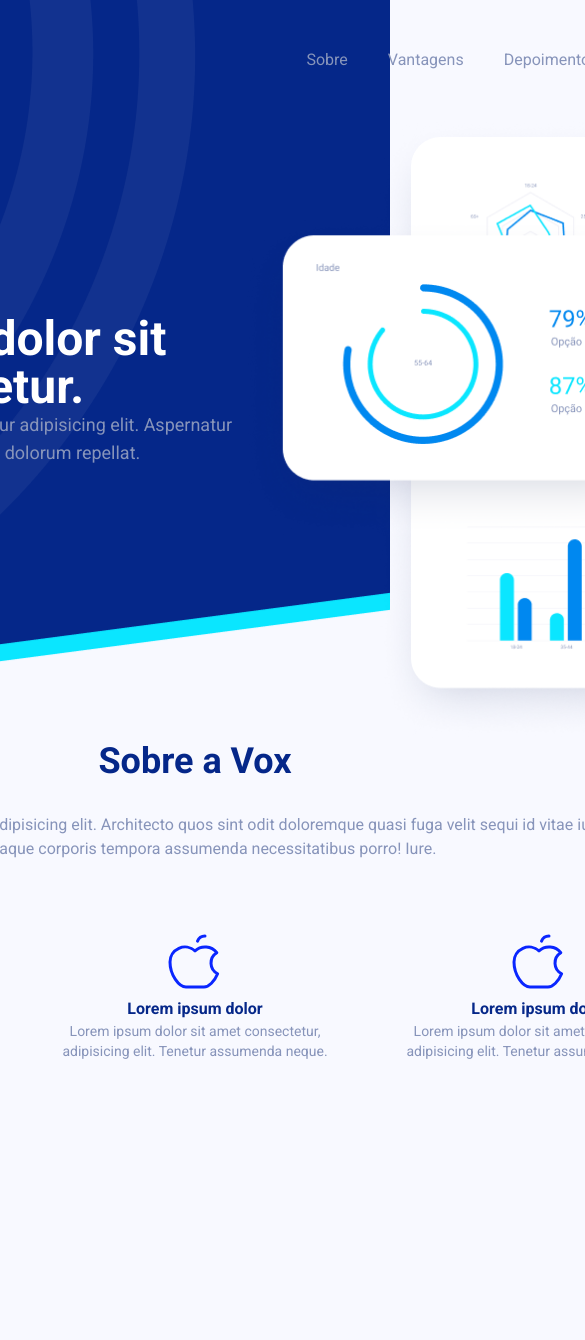
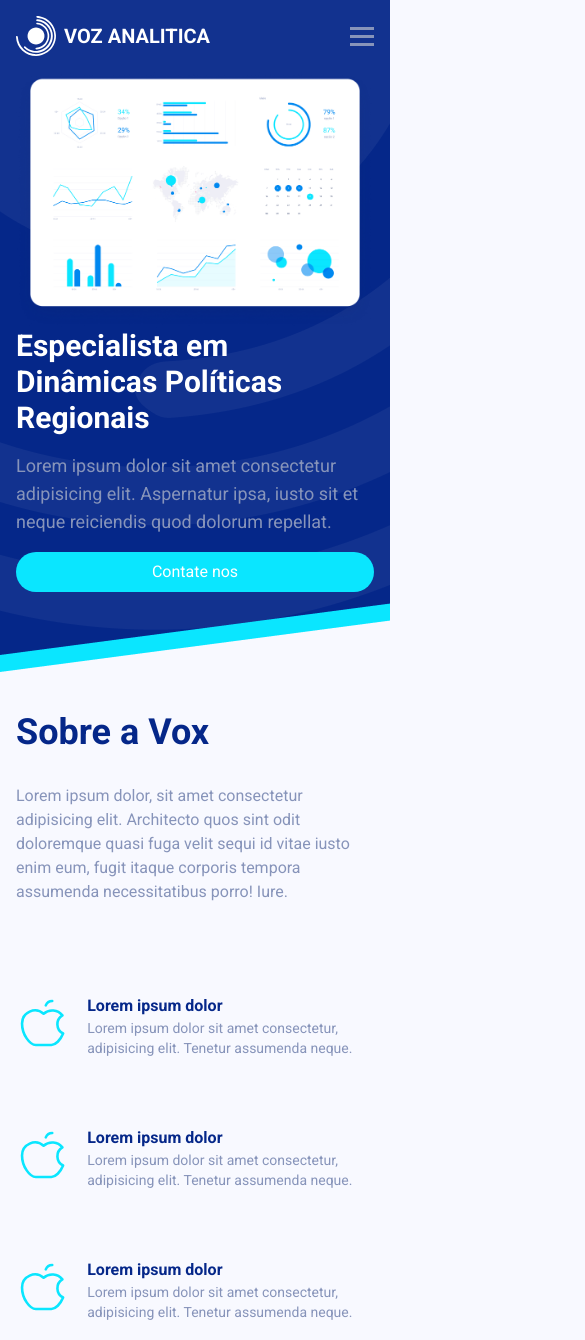
Before and after one commit to DevSolto/Vox-Analitica, a React (Vite) app: page / in a window 390 px wide. Shown: the top 1340 px of the page, 585 px wide, since content can reach past the window. Before the commit the page ends 1061 px from the top, so only its background shows below. Built offline with nearby package versions, Linux system fonts and the light colour scheme.

Commit message:
Adicionando um pouco de responsividade

```diff
--- a/src/components/about/Qualities.tsx
+++ b/src/components/about/Qualities.tsx
@@ -2,30 +2,42 @@ import { AppleLogo } from "phosphor-react";
 
 export function Qualities() {
   return (
-    <div className="w-container flex gap-8 justify-between text-center mt-10">
-      <div className="flex flex-col items-center justify-center">
-        <AppleLogo size={64} color="#0a26ff" weight="light" />
-        <h3 className="text-primary text-base font-bold">Lorem ipsum dolor</h3>
-        <p className="text-secondary text-sm">
-          Lorem ipsum dolor sit amet consectetur, adipisicing elit. Tenetur
-          assumenda neque.
-        </p>
+    <div className="lg:w-container lg:px-0 px-0 flex gap-8 justify-between lg:flex-row flex-col  text-center mt-10">
+      <div className="flex lg:flex-col items-center justify-center">
+        <AppleLogo size={100} color="#0AE6FF" weight="light" />
+        <div className="flex flex-col lg:items-center items-start justify-center ml-4">
+          <h3 className="text-primary text-base font-bold">
+            Lorem ipsum dolor
+          </h3>
+          <p className="text-secondary lg:text-center text-start text-sm">
+            Lorem ipsum dolor sit amet consectetur, adipisicing elit. Tenetur
+            assumenda neque.
+          </p>
+        </div>
       </div>
-      <div className="flex flex-col items-center justify-center">
-        <AppleLogo size={64} color="#0a26ff" weight="light" />
-        <h3 className="text-primary text-base font-bold">Lorem ipsum dolor</h3>
-        <p className="text-secondary text-sm">
-          Lorem ipsum dolor sit amet consectetur, adipisicing elit. Tenetur
-          assumenda neque.
-        </p>
+      <div className="flex lg:flex-col items-center justify-center">
+        <AppleLogo size={100} color="#0AE6FF" weight="light" />
+        <div className="flex flex-col lg:items-center items-start justify-center ml-4">
+          <h3 className="text-primary text-base font-bold">
+            Lorem ipsum dolor
+          </h3>
+          <p className="text-secondary lg:text-center text-start text-sm">
+            Lorem ipsum dolor sit amet consectetur, adipisicing elit. Tenetur
+            assumenda neque.
+          </p>
+        </div>
       </div>
-      <div className="flex flex-col items-center justify-center">
-        <AppleLogo size={64} color="#0a26ff" weight="light" />
-        <h3 className="text-primary text-base font-bold">Lorem ipsum dolor</h3>
-        <p className="text-secondary text-sm">
-          Lorem ipsum dolor sit amet consectetur, adipisicing elit. Tenetur
-          assumenda neque.
-        </p>
+      <div className="flex lg:flex-col items-center justify-center">
+        <AppleLogo size={100} color="#0AE6FF" weight="light" />
+        <div className="flex flex-col lg:items-center items-start justify-center ml-4">
+          <h3 className="text-primary text-base font-bold">
+            Lorem ipsum dolor
+          </h3>
+          <p className="text-secondary lg:text-center text-start text-sm">
+            Lorem ipsum dolor sit amet consectetur, adipisicing elit. Tenetur
+            assumenda neque.
+          </p>
+        </div>
       </div>
     </div>
   );
--- a/src/components/about/index.tsx
+++ b/src/components/about/index.tsx
@@ -2,10 +2,10 @@ import { Qualities } from "./Qualities";
 
 export function About() {
   return (
-    <section className="flex items-center justify-center">
-      <div className="w-container flex flex-col items-center justify-center gap-8">
+    <section className="flex items-center justify-center lg:mt-0 mt-10">
+      <div className="lg:w-container lg:px-0 px-4 flex flex-col items-start justify-center gap-8">
         <h3 className="text-4xl text-primary font-bold ">Sobre a Vox</h3>
-        <p className="text-base text-secondary text-center">
+        <p className="text-base text-secondary ">
           Lorem ipsum dolor, sit amet consectetur adipisicing elit. Architecto
           quos sint odit doloremque quasi fuga velit sequi id vitae iusto enim
           eum, fugit itaque corporis tempora assumenda necessitatibus porro!
--- a/src/components/header/Navigation.tsx
+++ b/src/components/header/Navigation.tsx
@@ -1,6 +1,6 @@
 export function Menu() {
   return (
-    <nav className="text-secondary text-base flex gap-10">
+    <nav className="text-secondary text-base gap-10 hidden lg:flex">
       <a className="hover:text-white transition-all" href="#">
         Sobre
       </a>
--- a/src/components/header/index.tsx
+++ b/src/components/header/index.tsx
@@ -1,11 +1,12 @@
 import logo from "../../assets/logo.svg";
 import { Menu } from "./Navigation";
+import menuIcon from "../../assets/menu-icon.png";
 
 export function Header() {
   return (
-    <header className="w-screen flex justify-center items-center py-10">
-      <div className="w-container flex items-center justify-between betw">
-        <div className="flex items-center gap-2">
+    <header className="w-full flex justify-center items-center lg:py-10 py-4">
+      <div className="lg:w-container w-full flex items-center justify-between lg:mx-0 mx-4">
+        <div className="flex items-center  gap-2">
           <img
             className="w-10 h-10"
             src={logo}
@@ -15,6 +16,9 @@ export function Header() {
             Voz Analitica
           </p>
         </div>
+        <button className="lg:hidden">
+          <img src={menuIcon} alt="" />
+        </button>
         <Menu />
       </div>
     </header>
--- a/src/components/presentation/TextBlock.tsx
+++ b/src/components/presentation/TextBlock.tsx
@@ -1,14 +1,14 @@
 export function TextBlock() {
   return (
-    <div className="min-w-[550px]">
-      <h1 className="text-white font-bold text-5xl">
-        Lorem ipsum dolor sit amet consectetur.
+    <div className="lg:min-w-[550px] w-full flex gap-4 flex-col items-center justify-center">
+      <h1 className="text-white font-bold lg:text-5xl text-3xl">
+        Especialista em Dinâmicas Políticas Regionais
       </h1>
       <p className="text-secondary text-lg">
         Lorem ipsum dolor sit amet consectetur adipisicing elit. Aspernatur
         ipsa, iusto sit et neque reiciendis quod dolorum repellat.
       </p>
-      <button className="bg-highlights text-white py-2 px-8 rounded-full mt-10 hover:bg-white hover:text-highlights transition-all">
+      <button className="bg-highlights text-white py-2 lg:px-8 w-[100%] rounded-full lg:mt-10 mb-20 hover:bg-white hover:text-highlights transition-all">
         Contate nos
       </button>
     </div>
--- a/src/components/presentation/index.tsx
+++ b/src/components/presentation/index.tsx
@@ -2,17 +2,18 @@ import backgroundImage from "../../assets/background-top.png";
 import { Header } from "../header";
 import { TextBlock } from "./TextBlock";
 import graicos from "../../assets/graficos.png";
-
+import grafico from "../../assets/grafico-1.png";
 export function Presentation() {
   return (
     <section
-      className="w-full bg-no-repeat bg-bottom flex flex-col items-center"
+      className="w-full bg-no-repeat bg-left-bottom flex flex-col items-center max-w-full"
       style={{ backgroundImage: `url(${backgroundImage})` }}
     >
       <Header />
-      <div className="w-container overflow-visible bg-cover bg-center flex items-center justify-between">
+      <div className="lg:w-container w-full lg:px-0 px-4 lg:overflow-visible bg-cover bg-center flex flex-col lg:flex-row items-center justify-between">
+        <img src={grafico} alt="" className="lg:hidden" />
         <TextBlock />
-        <img src={graicos} alt="Graficos" className="" />
+        <img src={graicos} alt="Graficos" className="hidden lg:flex" />
       </div>
     </section>
   );
--- a/tailwind.config.js
+++ b/tailwind.config.js
@@ -14,6 +14,7 @@ export default {
     },
     width: {
       container: "1000px",
+      full: "100%",
     },
   },
   plugins: [],
```
Also changed, not shown: src/assets/grafico-1.png (added), src/assets/menu-icon.png (added).
